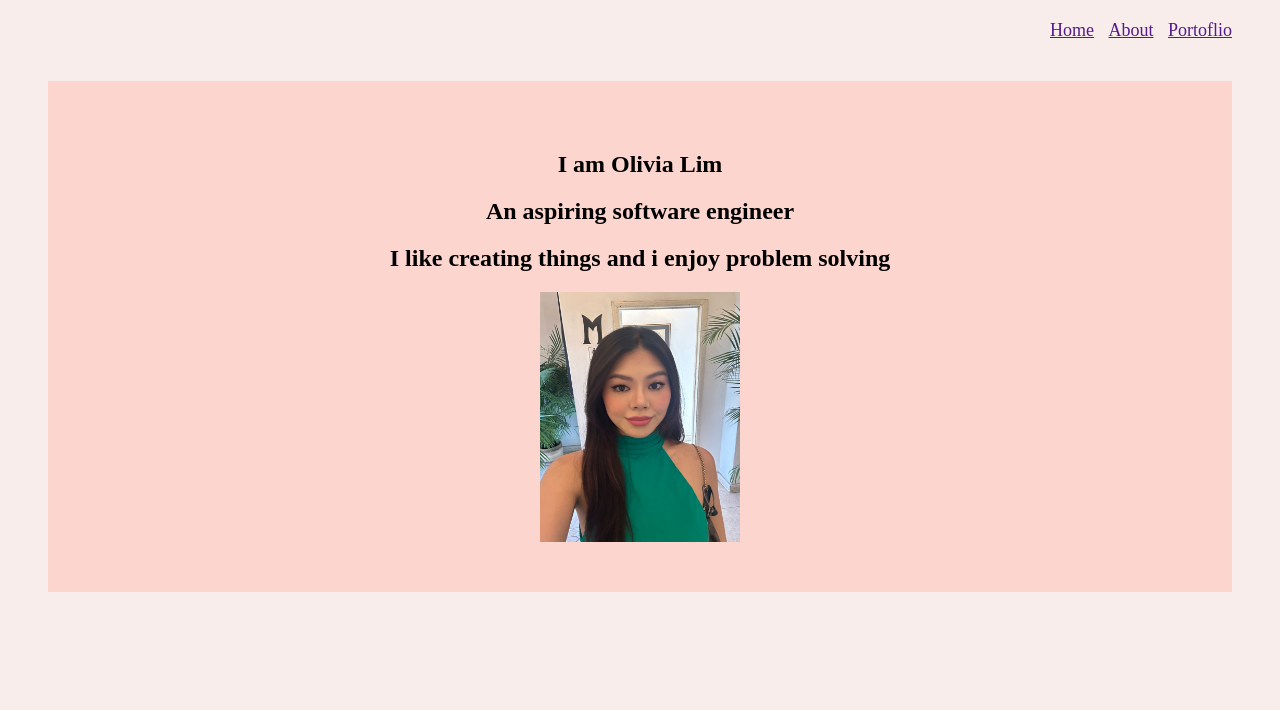
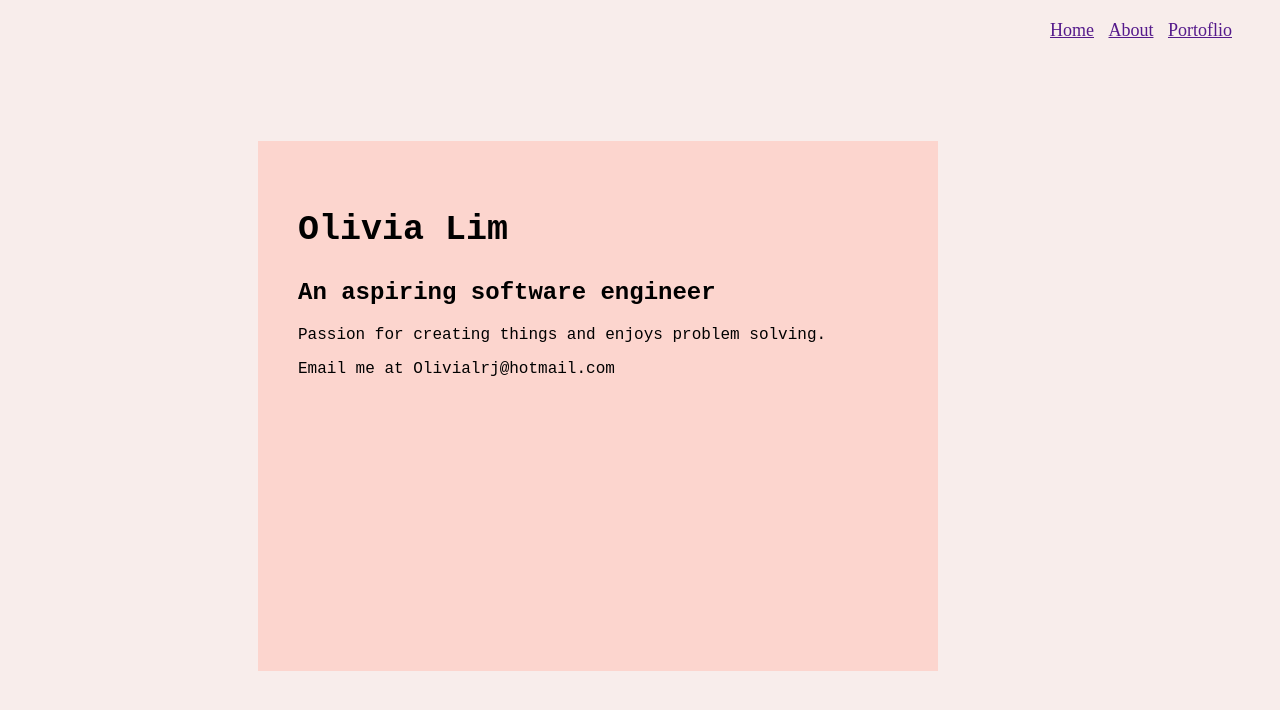
Before and after one commit to Olivialrj/Personal_Site, a plain HTML site: page index.html in a window 1280 px wide. Drawn offline with Linux system fonts and the light colour scheme.

Commit message:
Index 3.0, CSS changes made towards index.html

```diff
--- a/index.html
+++ b/index.html
@@ -15,10 +15,11 @@
 
         <main>
           <section>
-            <h1>I am Olivia Lim</h1>
+            <h1>Olivia Lim</h1>
             <h2>An aspiring software engineer</h2>
-            <h2>I like creating things and i enjoy problem solving</h2>
-            <img src="images/WhatsApp Image 2024-06-24 at 10.13.27.jpeg" alt = 'Photo of Olivia Lim' />
+            <p>Passion for creating things and enjoys problem solving.</p>
+            <p>Email me at Olivialrj@hotmail.com</p>
+            <!-- <img src="images/WhatsApp Image 2024-06-24 at 10.13.27.jpeg" alt = 'Photo of Olivia Lim' /> -->
           </section>
         </main>
     </body>
--- a/style.css
+++ b/style.css
@@ -24,9 +24,24 @@ body {
 
 main {
     background-color: #FCD5CE;
-    text-align: center;
-    margin: 40px;
-    padding-top: 50px;
-    padding-bottom: 50px;
-    font-family: cutive 'Courier New', Courier, monospace
+    text-align: left;
+    margin: 100px 100px 100px 250px;
+    /* top-right-bottom-left */
+    height: 450px;
+    width: 600px;
+    padding: 40px;
+    font-family: 'Courier New', Courier, monospace;
 }
+
+h1 {
+   font-size: 35px ;
+}
+
+h2 {
+
+}
+
+p {
+
+
+}
```
